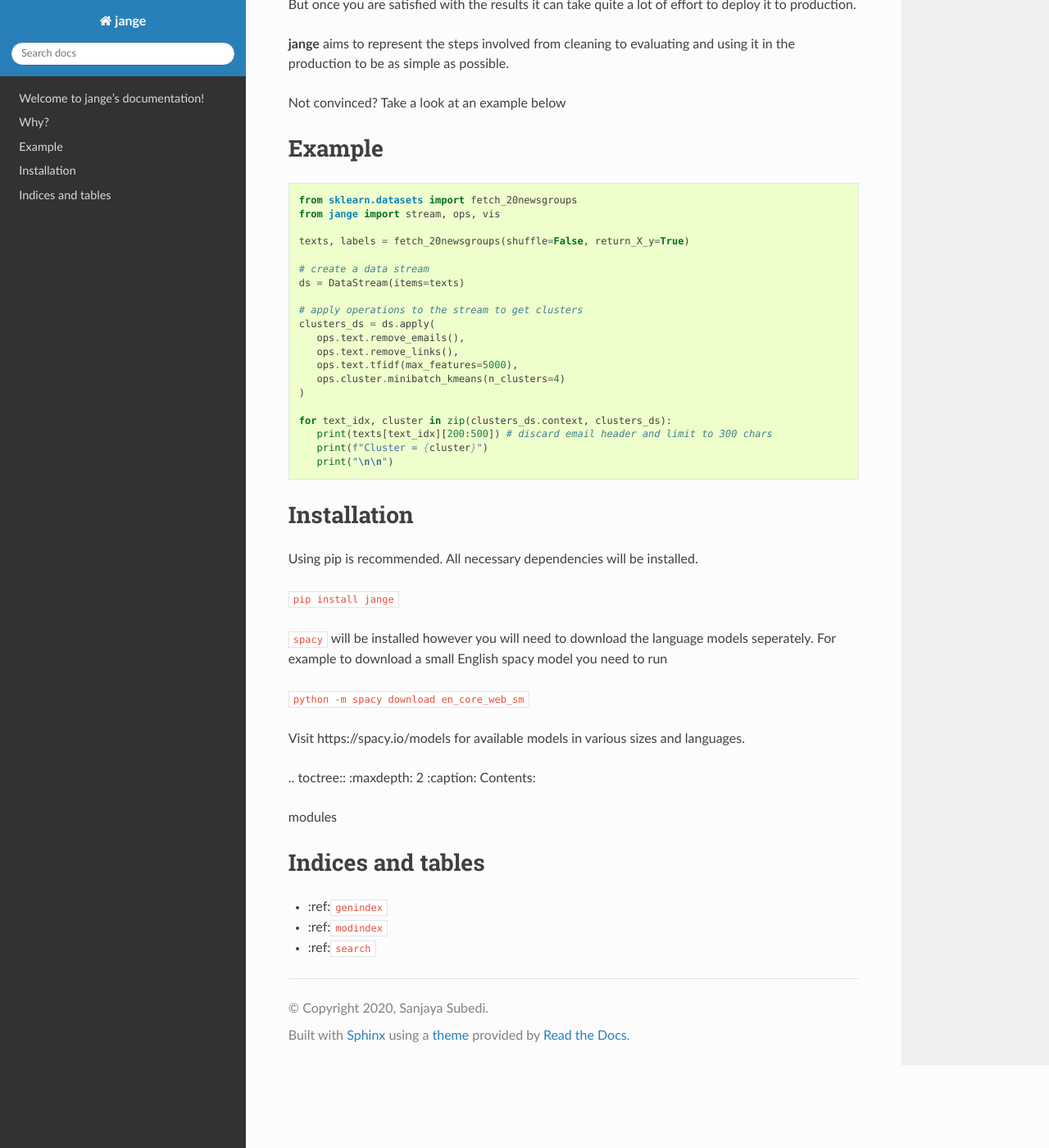
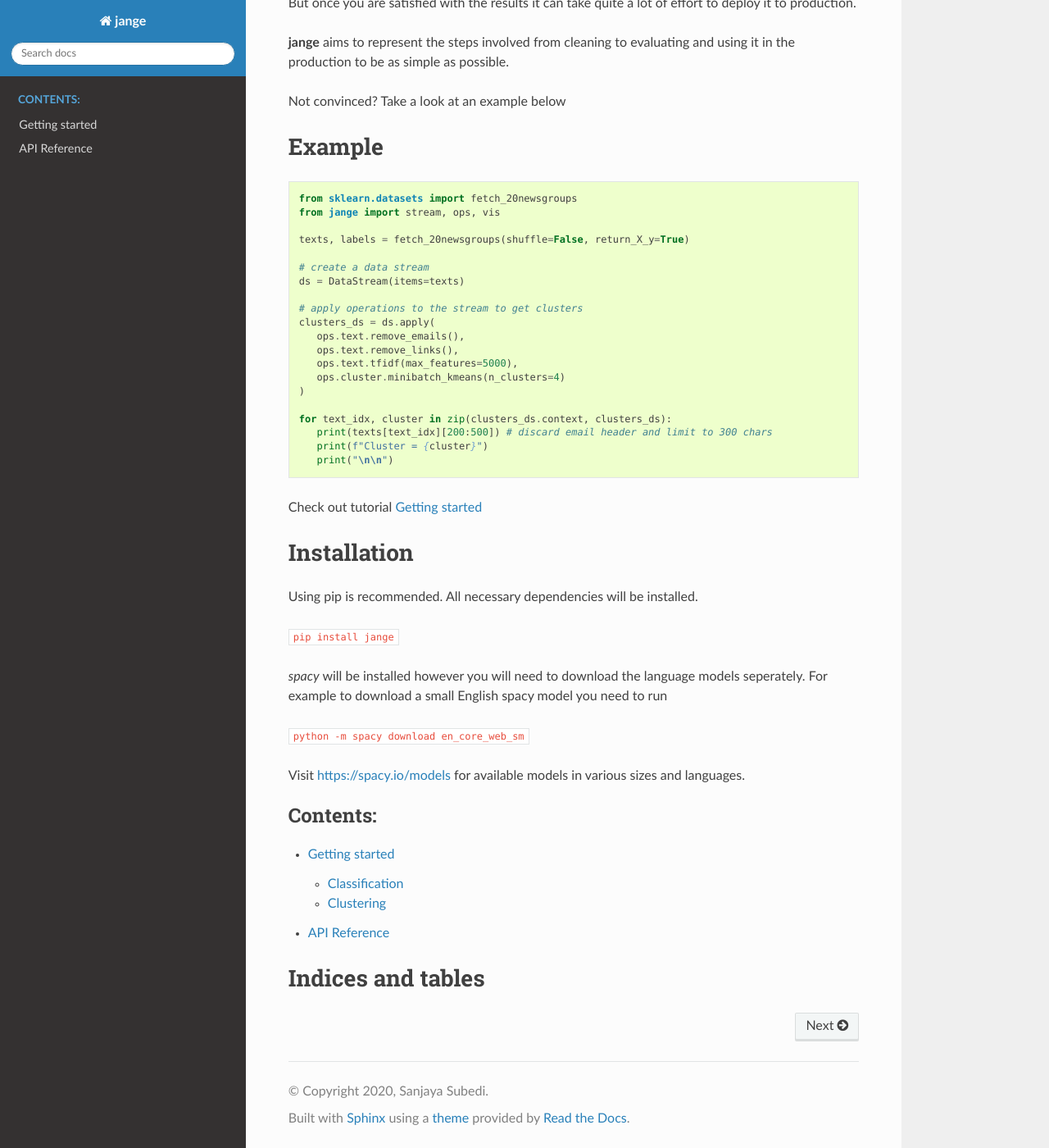
Before and after one commit to jangedoo/jange, a Sphinx documentation site: the page built from docs/source/index.rst, in a window 1280 px wide and 1400 px high, scrolled down 685 px. Shown: the whole window at 82% size. Built offline with Sphinx 7.4.7 and the Read the Docs theme 2.0.0, drawn with Linux system fonts in a browser that asks for light colours.

Commit message:
updated sphinx docs config and templates

````diff
--- /dev/null
+++ b/docs/source/_templates/custom-class-template.rst
@@ -0,0 +1,32 @@
+{{ fullname | escape | underline}}
+
+.. currentmodule:: {{ module }}
+
+.. autoclass:: {{ objname }}
+   :members:
+   :show-inheritance:
+   :inherited-members:
+
+   {% block methods %}
+   .. automethod:: __init__
+
+   {% if methods %}
+   .. rubric:: {{ _('Methods') }}
+
+   .. autosummary::
+   {% for item in methods %}
+      ~{{ name }}.{{ item }}
+   {%- endfor %}
+   {% endif %}
+   {% endblock %}
+
+   {% block attributes %}
+   {% if attributes %}
+   .. rubric:: {{ _('Attributes') }}
+
+   .. autosummary::
+   {% for item in attributes %}
+      ~{{ name }}.{{ item }}
+   {%- endfor %}
+   {% endif %}
+   {% endblock %}
--- /dev/null
+++ b/docs/source/_templates/custom-module-template.rst
@@ -0,0 +1,66 @@
+{{ fullname | escape | underline}}
+
+.. automodule:: {{ fullname }}
+
+   {% block attributes %}
+   {% if attributes %}
+   .. rubric:: Module Attributes
+
+   .. autosummary::
+      :toctree:                                          <-- add this line
+   {% for item in attributes %}
+      {{ item }}
+   {%- endfor %}
+   {% endif %}
+   {% endblock %}
+
+   {% block functions %}
+   {% if functions %}
+   .. rubric:: {{ _('Functions') }}
+
+   .. autosummary::
+      :toctree:
+   {% for item in functions %}
+      {{ item }}
+   {%- endfor %}
+   {% endif %}
+   {% endblock %}
+
+   {% block classes %}
+   {% if classes %}
+   .. rubric:: {{ _('Classes') }}
+
+   .. autosummary::
+      :toctree:
+      :template: custom-class-template.rst
+   {% for item in classes %}
+      {{ item }}
+   {%- endfor %}
+   {% endif %}
+   {% endblock %}
+
+   {% block exceptions %}
+   {% if exceptions %}
+   .. rubric:: {{ _('Exceptions') }}
+
+   .. autosummary::
+      :toctree:
+   {% for item in exceptions %}
+      {{ item }}
+   {%- endfor %}
+   {% endif %}
+   {% endblock %}
+
+{% block modules %}
+{% if modules %}
+.. rubric:: Modules
+
+.. autosummary::
+   :toctree:
+   :template: custom-module-template.rst
+   :recursive:
+{% for item in modules %}
+   {{ item }}
+{%- endfor %}
+{% endif %}
+{% endblock %}
--- a/docs/source/conf.py
+++ b/docs/source/conf.py
@@ -30,19 +30,21 @@
     "sphinx.ext.autodoc",
     "sphinx.ext.viewcode",
     "sphinx.ext.napoleon",
-    "recommonmark",
+    "sphinx.ext.autosummary",
 ]
 napoleon_use_param = True
 napoleon_use_ivar = True
+autosummary_generate = True
+
 # Add any paths that contain templates here, relative to this directory.
 templates_path = ["_templates"]
 
-source_suffix = ".md"
+source_suffix = ".rst"
 
 # List of patterns, relative to source directory, that match files and
 # directories to ignore when looking for source files.
 # This pattern also affects html_static_path and html_extra_path.
-exclude_patterns = []
+exclude_patterns = ["_build", "_templates"]
 
 # The name of the Pygments (syntax highlighting) style to use.
 pygments_style = "sphinx"
--- a/docs/source/index.md
+++ b/docs/source/index.rst
@@ -29,28 +29,30 @@
 
 Example
 =======
-```python
-from sklearn.datasets import fetch_20newsgroups
-from jange import stream, ops, vis
+::
 
-texts, labels = fetch_20newsgroups(shuffle=False, return_X_y=True)
+   from sklearn.datasets import fetch_20newsgroups
+   from jange import stream, ops, vis
 
-# create a data stream
-ds = DataStream(items=texts)
+   texts, labels = fetch_20newsgroups(shuffle=False, return_X_y=True)
 
-# apply operations to the stream to get clusters
-clusters_ds = ds.apply(
-   ops.text.remove_emails(),
-   ops.text.remove_links(),
-   ops.text.tfidf(max_features=5000),
-   ops.cluster.minibatch_kmeans(n_clusters=4)
-)
+   # create a data stream
+   ds = DataStream(items=texts)
 
-for text_idx, cluster in zip(clusters_ds.context, clusters_ds):
-   print(texts[text_idx][200:500]) # discard email header and limit to 300 chars
-   print(f"Cluster = {cluster}")
-   print("\n\n")
-```
+   # apply operations to the stream to get clusters
+   clusters_ds = ds.apply(
+      ops.text.remove_emails(),
+      ops.text.remove_links(),
+      ops.text.tfidf(max_features=5000),
+      ops.cluster.minibatch_kmeans(n_clusters=4)
+   )
+
+   for text_idx, cluster in zip(clusters_ds.context, clusters_ds):
+      print(texts[text_idx][200:500]) # discard email header and limit to 300 chars
+      print(f"Cluster = {cluster}")
+      print("\n\n")
+
+Check out tutorial :ref:`tutorial`
 
 Installation
 ============
@@ -69,11 +71,8 @@
    :maxdepth: 2
    :caption: Contents:
 
-   modules
+   tutorial
+   references
 
 Indices and tables
 ==================
-
-* :ref:`genindex`
-* :ref:`modindex`
-* :ref:`search`
--- a/docs/source/modules.md
+++ /dev/null
@@ -1,7 +0,0 @@
-jange
-=====
-
-.. toctree::
-   :maxdepth: 4
-
-   jange
````
Also changed, not shown: docs/source/jange.md (deleted, +0 -40 lines), docs/source/jange.ops.md (deleted, +0 -70 lines), docs/source/jange.ops.text.md (deleted, +0 -30 lines), docs/source/jange.stream.md (deleted, +0 -22 lines), docs/source/jange.vis.md (deleted, +0 -22 lines), docs/source/references.rst (added, +18 -0 lines), docs/source/tutorial.rst (added, +40 -0 lines).
